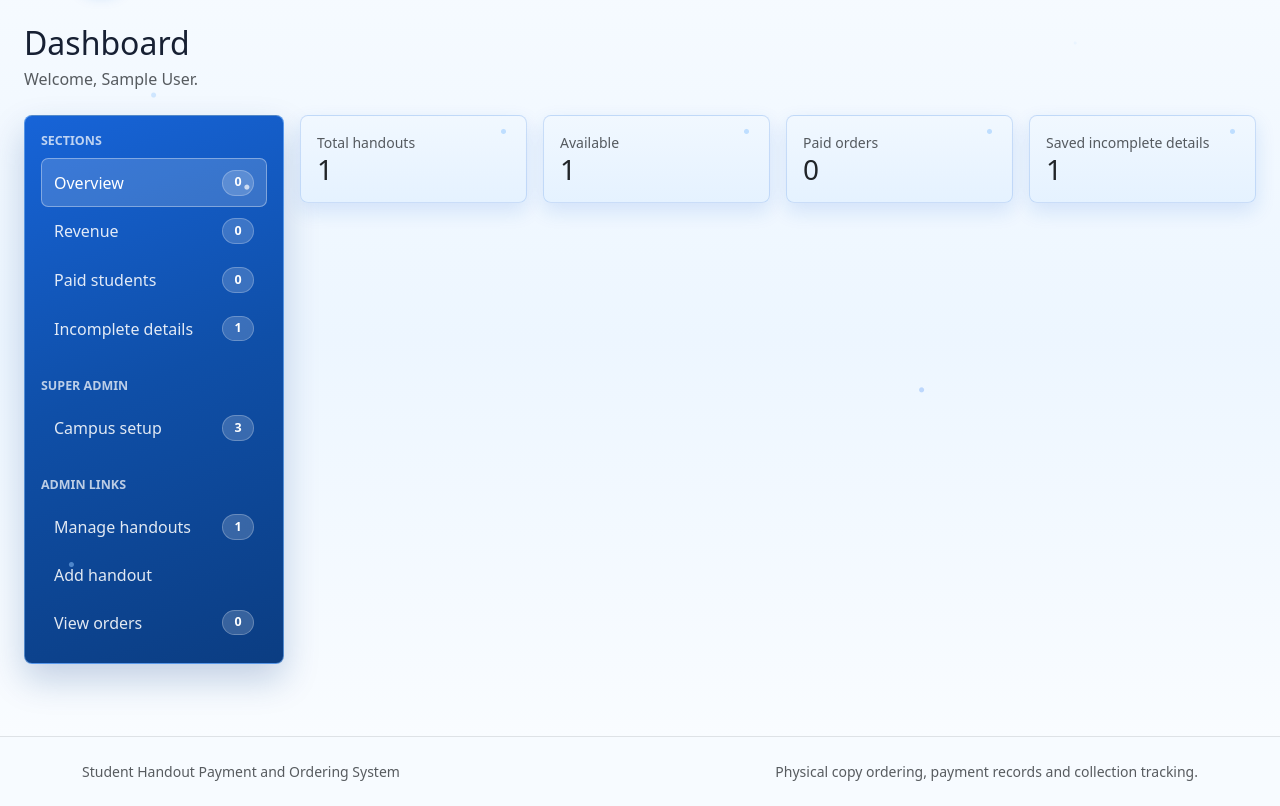
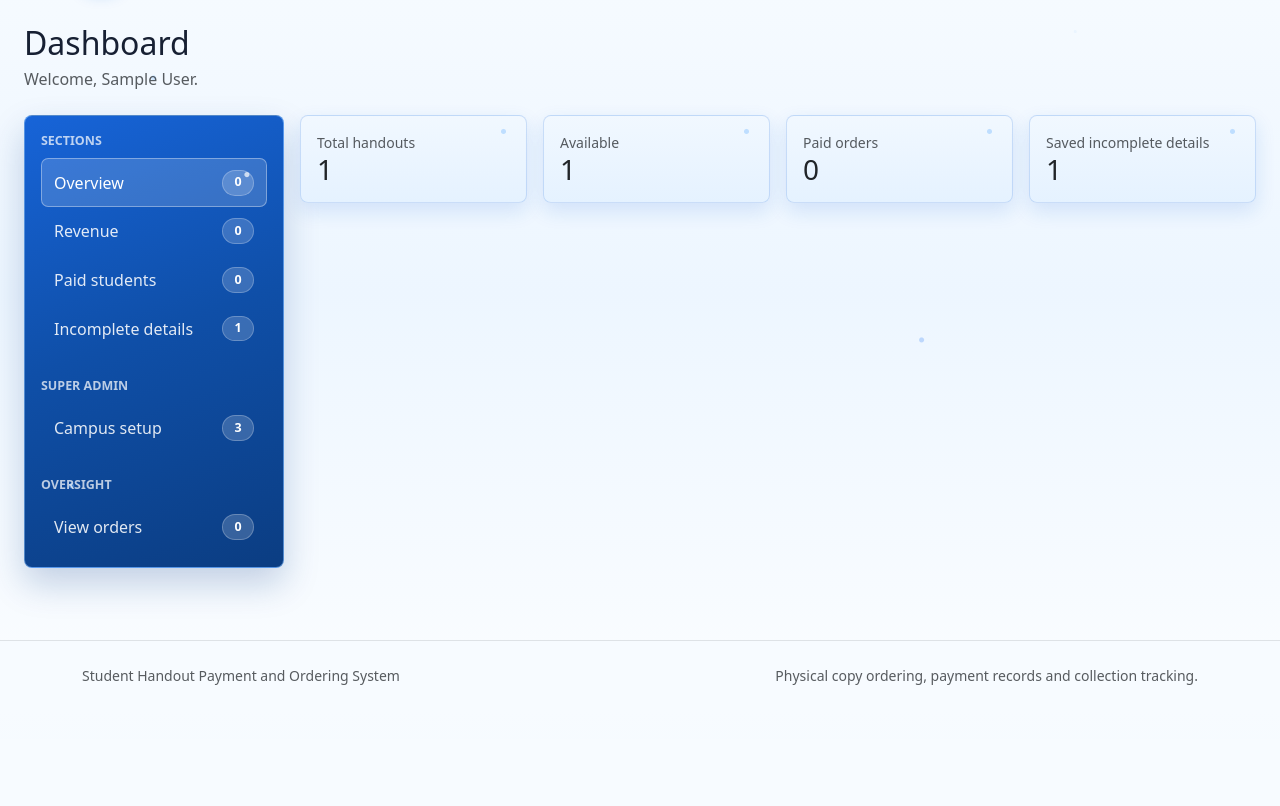
Before and after one commit to kennedyadosibe/handout_payment_system, a PHP site: the page made by admin/dashboard.php in a window 1280 px wide. Shown: the part 61-867 px from the top of the page. After the commit the page ends 746 px from the top, so only its background shows below. Run offline with PHP 8.4, Linux system fonts and the light colour scheme; the visitor is signed in with stand-in values (Sample User, id 1); tables that the repository leaves empty hold one stand-in row (values such as "Sample post").

Commit message:
Restrict handout publishing to course reps

```diff
--- a/admin/dashboard.php
+++ b/admin/dashboard.php
@@ -186,6 +186,10 @@ if ($_SERVER['REQUEST_METHOD'] === 'POST') {
             flash('Handout not found.', 'warning');
             redirect($returnUrl);
         }
+        if (is_super_admin($admin)) {
+            flash('Course representatives manage handout availability and prices.', 'warning');
+            redirect($returnUrl);
+        }
         if (!is_super_admin($admin) && !manageable_course_for_admin($admin, (int) $handout['course_id'])) {
             flash('You can only manage handouts for your assigned courses.', 'warning');
             redirect($returnUrl);
@@ -218,6 +222,11 @@ if ($_SERVER['REQUEST_METHOD'] === 'POST') {
     }
 
     if ($action === 'save_handout') {
+        if (is_super_admin($admin)) {
+            flash('Course representatives are responsible for adding handouts and setting prices.', 'warning');
+            redirect($dashboardBaseUrl . '?panel=campus-setup');
+        }
+
         $title = trim($_POST['title'] ?? '');
         $courseId = (int) ($_POST['course_id'] ?? 0);
         $description = trim($_POST['description'] ?? '');
@@ -243,7 +252,7 @@ if ($_SERVER['REQUEST_METHOD'] === 'POST') {
             $stmt = $pdo->prepare('SELECT * FROM handouts WHERE handout_id = ?');
             $stmt->execute([$handoutId]);
             $existingHandout = $stmt->fetch();
-            if (!$existingHandout || (!is_super_admin($admin) && !manageable_course_for_admin($admin, (int) $existingHandout['course_id']))) {
+            if (!$existingHandout || !manageable_course_for_admin($admin, (int) $existingHandout['course_id'])) {
                 flash('You can only update handouts for your assigned courses.', 'warning');
                 redirect($dashboardBaseUrl . '?panel=manage-handouts');
             }
@@ -615,7 +624,8 @@ page_header('Admin Dashboard');
                 </button>
             <?php endif; ?>
 
-            <div class="sidebar-label mt-4">Admin links</div>
+            <div class="sidebar-label mt-4"><?= is_super_admin($admin) ? 'Oversight' : 'Course rep tools' ?></div>
+            <?php if (!is_super_admin($admin)): ?>
                 <button class="dashboard-nav-item" type="button" data-dashboard-target="manage-handouts">
                     <span>Manage handouts</span>
                     <strong><?= count($dashboardHandouts) ?></strong>
@@ -623,6 +633,7 @@ page_header('Admin Dashboard');
                 <button class="dashboard-nav-item" type="button" data-dashboard-target="edit-handout">
                     <span><?= $editHandoutId ? 'Edit handout' : 'Add handout' ?></span>
                 </button>
+            <?php endif; ?>
             <button class="dashboard-nav-item" type="button" data-dashboard-target="view-orders">
                 <span>View orders</span>
                 <strong><?= count($dashboardOrders) ?></strong>
@@ -817,7 +828,7 @@ page_header('Admin Dashboard');
                     <div class="bg-white border rounded-2 p-4">
                         <div class="mb-4">
                             <h2 class="h4 mb-1">Campus setup</h2>
-                            <p class="text-muted mb-0">Create the departments, levels, courses, and course rep accounts that handouts will use.</p>
+                            <p class="text-muted mb-0">Create the campus structure and course rep accounts. Course reps publish available handouts and set prices.</p>
                         </div>
 
                         <div class="row g-4">
@@ -852,7 +863,7 @@ page_header('Admin Dashboard');
 
                                 <form method="post" class="campus-form border rounded-2 p-3">
                                     <input type="hidden" name="action" value="save_course">
-                                    <h3 class="h5 mb-3">Add course</h3>
+                                    <h3 class="h5 mb-3">Add official course</h3>
                                     <div class="mb-3">
                                         <label class="form-label" for="department_id">Department</label>
                                         <select class="form-select" id="department_id" name="department_id" required>
@@ -1078,6 +1089,7 @@ page_header('Admin Dashboard');
                 </section>
             <?php endif; ?>
 
+            <?php if (!is_super_admin($admin)): ?>
             <section class="dashboard-panel" id="dashboard-manage-handouts" data-dashboard-panel="manage-handouts" hidden>
                 <div class="bg-white border rounded-2 p-4">
                     <div class="d-flex flex-column flex-md-row justify-content-between gap-2 mb-3">
@@ -1189,6 +1201,7 @@ page_header('Admin Dashboard');
                     </div>
                 </form>
             </section>
+            <?php endif; ?>
 
             <section class="dashboard-panel" id="dashboard-view-orders" data-dashboard-panel="view-orders" hidden>
                 <div class="bg-white border rounded-2 p-4">
--- a/admin/handouts/edit.php
+++ b/admin/handouts/edit.php
@@ -4,6 +4,11 @@ require_once __DIR__ . '/../../app/bootstrap.php';
 require_once __DIR__ . '/../../app/layout.php';
 
 $admin = require_admin();
+if (is_super_admin($admin)) {
+    flash('Course representatives are responsible for adding handouts and setting prices.', 'warning');
+    redirect('/Handout%20Payment%20System/admin/dashboard.php?panel=campus-setup');
+}
+
 $id = (int) ($_GET['id'] ?? $_POST['id'] ?? 0);
 $handout = null;
 $manageableCourses = manageable_courses_for_admin($admin);
--- a/admin/handouts/index.php
+++ b/admin/handouts/index.php
@@ -4,6 +4,10 @@ require_once __DIR__ . '/../../app/bootstrap.php';
 require_once __DIR__ . '/../../app/layout.php';
 
 $admin = require_admin();
+if (is_super_admin($admin)) {
+    flash('Course representatives manage handout availability and prices.', 'warning');
+    redirect('/Handout%20Payment%20System/admin/dashboard.php?panel=campus-setup');
+}
 
 if ($_SERVER['REQUEST_METHOD'] === 'POST') {
     $handoutId = (int) ($_POST['handout_id'] ?? 0);
```
Also changed, not shown: docs/features/handout-course-linking.md (+5 -2 lines), progress/PROGRESS.md (+2 -0 lines). Lines whose indentation alone changed are shown as unchanged.
